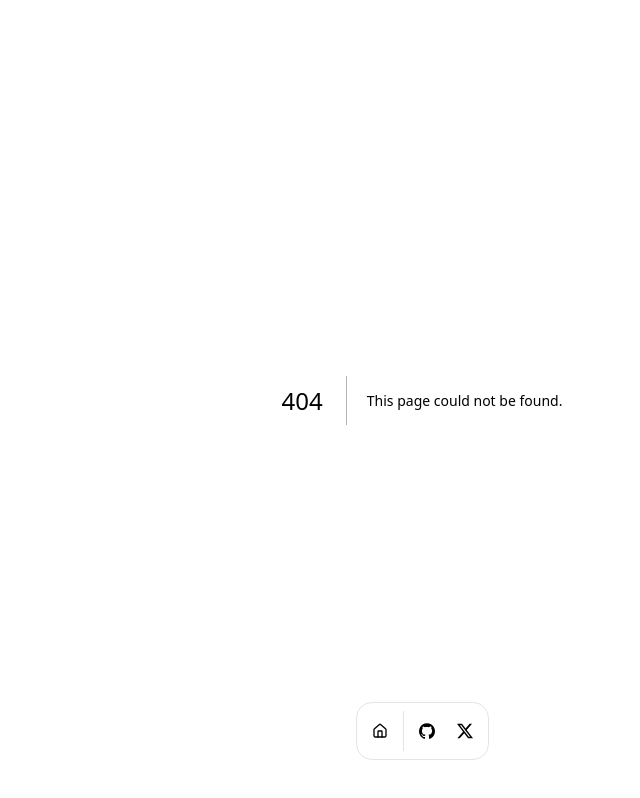
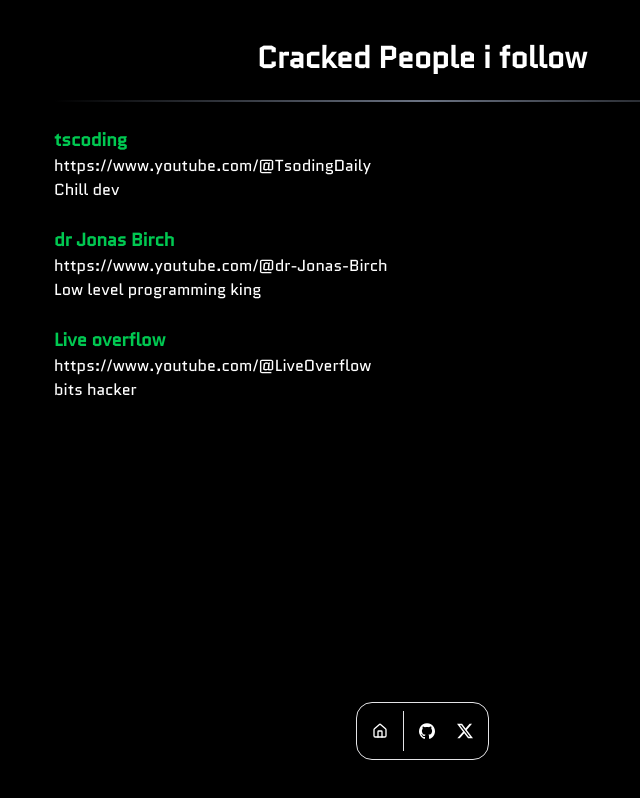
Before and after one commit to Yashwanth12321/Port, a Next.js app: page /learnings in a window 1280 px wide. Before the commit this address had no page. Shown: the whole page, without its empty margins (218-858 px from the left). Built offline with nearby package versions, Linux system fonts and the light colour scheme.

Commit message:
added cracked dev list and page

```diff
--- a/src/Navdock.tsx
+++ b/src/Navdock.tsx
@@ -53,7 +53,7 @@ const Icons = {
 
 const DATA = {
   navbar: [
-    { href: "#", icon: HomeIcon, label: "Home" },
+    { href: "/", icon: HomeIcon, label: "Home" },
   ],
   contact: {
     social: {
--- /dev/null
+++ b/src/app/learnings/page.tsx
@@ -0,0 +1,29 @@
+import { cracked } from "@/data/cracked"
+
+const Learnings = () => {
+
+    return (
+        <div>
+            <div className="max-w-3xl mt-10 mx-auto px-4 text-center">
+                <h1 className="text-3xl font-bold">Cracked People i follow</h1>
+                <br />
+                <hr className="w-full h-0.5 bg-gradient-to-r from-transparent via-gray-500 to-transparent border-0" />
+                <br />
+                <div className="flex flex-col text-left">
+                    {
+                        cracked.map((cracked) => (
+                            <div key={cracked.name}>
+                                <h1 className="text-lg font-bold text-green-500">{cracked.name}</h1>
+                                <a className="hover:underline hover:text-blue-500" href={cracked.link}>{cracked.link}</a>
+                                <p>{cracked.about}</p>
+                                <br />
+                            </div>
+                        ))
+                    }
+                </div>
+            </div>
+        </div>
+    )
+}
+
+export default Learnings
--- a/src/app/page.tsx
+++ b/src/app/page.tsx
@@ -24,8 +24,7 @@ export default function Home() {
         <div className="flex items-center justify-between">
           <div className="flex items-center space-x-4">
             <Link href="/" className="text-lg hover:underline hover:text-blue-500 transition-all">Home</Link>
-            <Link href="/about" className="text-lg hover:underline hover:text-blue-500 transition-all">About</Link>
-            <Link href="/contact" className="text-lg hover:underline hover:text-blue-500 transition-all">Contact</Link>
+            <Link href="/learnings" className="text-lg hover:underline hover:text-blue-500 transition-all">Learnings</Link>
           </div>
         </div>
 
@@ -36,7 +35,7 @@ export default function Home() {
           </div>
           <div className="flex flex-col items-center">
             <h1 className="text-2xl">Yashwanth Napa</h1>
-            <p className="text-lg">developer</p>
+            <p className="text-lg">Engineer</p>
 
             <div className="flex items-center space-x-4 mt-4">
               {/* "I like" section */}
--- /dev/null
+++ b/src/data/cracked.ts
@@ -0,0 +1,25 @@
+export type cracked={
+    name:string;
+    link:string;
+    about:string;
+}
+
+export const cracked:cracked[]=[
+    {
+        name:"tscoding",
+        link:"https://www.youtube.com/@TsodingDaily",
+        about:"Chill dev"
+    },
+    {
+        name:"dr Jonas Birch",
+        link:"https://www.youtube.com/@dr-Jonas-Birch",
+        about:"Low level programming king"
+    },
+    {
+        name:"Live overflow",
+        link:"https://www.youtube.com/@LiveOverflow",
+        about:"bits hacker"
+    }
+
+
+]
```
